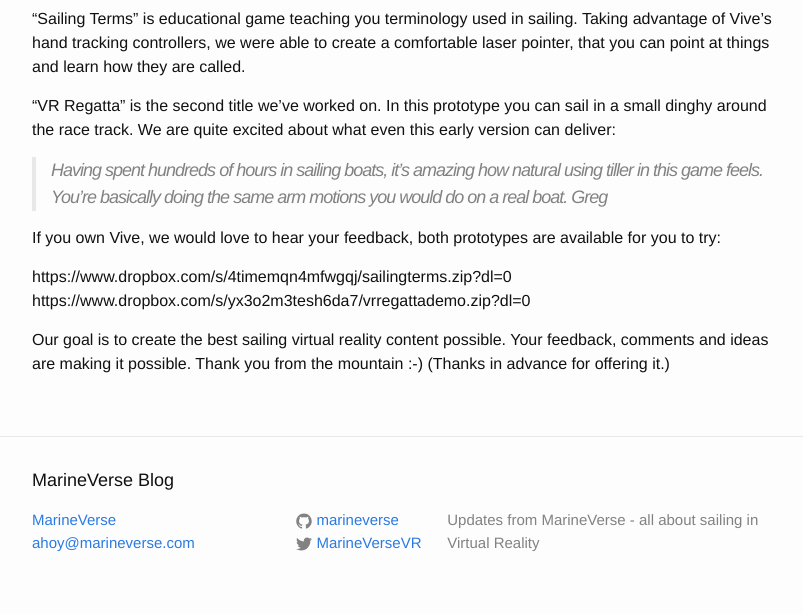
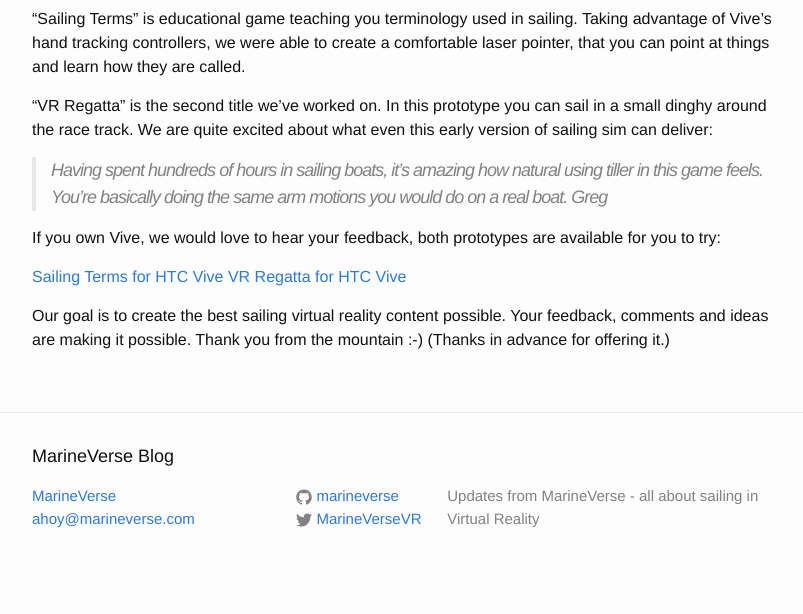
Before and after one commit to marineverse/marineverse.github.io, a Jekyll site: the page built from _posts/2016-04-19-learning-to-sail-using-htc-vive.markdown, in a window 1280 px wide. Shown: the part 790-1404 px from the top of the page, without its empty margins (238-1041 px from the left). Built offline with Jekyll 4.4.1, drawn with Linux system fonts in a browser that asks for light colours; comment, search, counter and statistics services are not loaded; after the commit the page ends 1380 px from its top, so only the background shows below that.

Commit message:
fixing links

```diff
--- a/_posts/2016-04-19-learning-to-sail-using-htc-vive.markdown
+++ b/_posts/2016-04-19-learning-to-sail-using-htc-vive.markdown
@@ -21,13 +21,13 @@
 
 "Sailing Terms" is educational game teaching you terminology used in sailing. Taking advantage of Vive’s hand tracking controllers, we were able to create a comfortable laser pointer, that you can point at things and learn how they are called.
 
-“VR Regatta” is the second title we’ve worked on. In this prototype you can sail in a small dinghy around the race track. We are quite excited about what even this early version can deliver:
+“VR Regatta” is the second title we’ve worked on. In this prototype you can sail in a small dinghy around the race track. We are quite excited about what even this early version of sailing sim can deliver:
 
 >Having spent hundreds of hours in sailing boats, it’s amazing how natural using tiller in this game feels. You’re basically doing the same arm motions you would do on a real boat. Greg
 
 If you own Vive, we would love to hear your feedback, both prototypes are available for you to try:
 
-https://www.dropbox.com/s/4timemqn4mfwgqj/sailingterms.zip?dl=0
-https://www.dropbox.com/s/yx3o2m3tesh6da7/vrregattademo.zip?dl=0
+[Sailing Terms for HTC Vive](https://www.dropbox.com/s/4timemqn4mfwgqj/sailingterms.zip?dl=0)
+[VR Regatta for HTC Vive](https://www.dropbox.com/s/yx3o2m3tesh6da7/vrregattademo.zip?dl=0)
 
 Our goal is to create the best sailing virtual reality content possible. Your feedback, comments and ideas are making it possible. Thank you from the mountain :-) (Thanks in advance for offering it.)
```
